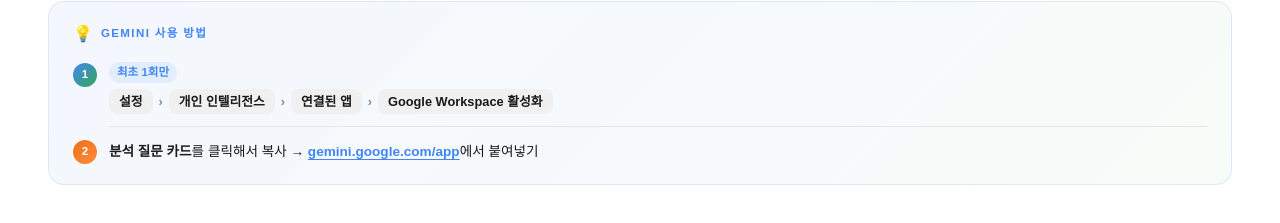
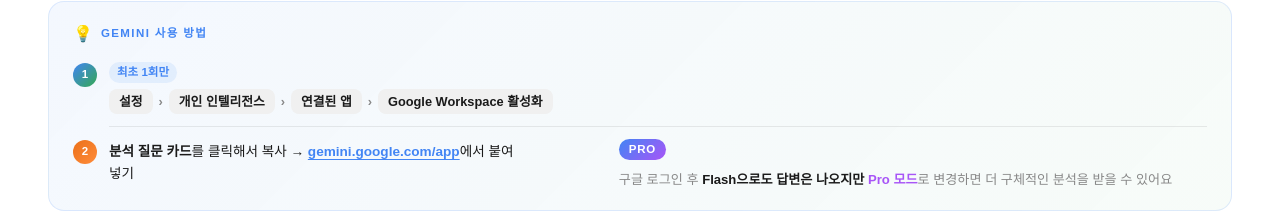
Before and after one commit to brightpants97-tech/smeb-archive, a Next.js app: page / in a window 1280 px wide. Shown: the part 1135-1358 px from the top of the page. Built offline with nearby package versions, Linux system fonts and the light colour scheme; no server answers; a web font is replaced by a local one.

Commit message:
feat: Gemini 안내에 Pro 모드 팁 추가

```diff
--- a/app/page.tsx
+++ b/app/page.tsx
@@ -342,6 +342,19 @@
                   </a>
                   {'에서 붙여넣기'}
                 </p>
+              {/* Pro 팁 */}
+              <div style={{height:'1px',background:'var(--card-border)',margin:'0 0 0 36px'}} />
+              <div style={{display:'flex',alignItems:'center',gap:'10px',paddingLeft:'36px',flexWrap:'wrap' as const}}>
+                <span style={{
+                  fontSize:'0.72rem',fontWeight:800,letterSpacing:'0.06em',
+                  color:'#fff',background:'linear-gradient(135deg,#4285f4,#a855f7)',
+                  borderRadius:'100px',padding:'2px 10px',whiteSpace:'nowrap' as const,
+                }}>PRO</span>
+                <p style={{fontSize:'0.82rem',color:'var(--text-muted)',lineHeight:1.5}}>
+                  구글 로그인 후 <span style={{color:'var(--text)',fontWeight:600}}>Flash으로도 답변은 나오지만</span>{' '}
+                  <span style={{color:'#a855f7',fontWeight:700}}>Pro 모드</span>로 변경하면 더 구체적인 분석을 받을 수 있어요
+                </p>
+              </div>
               </div>
             </div>
           </div>
```
